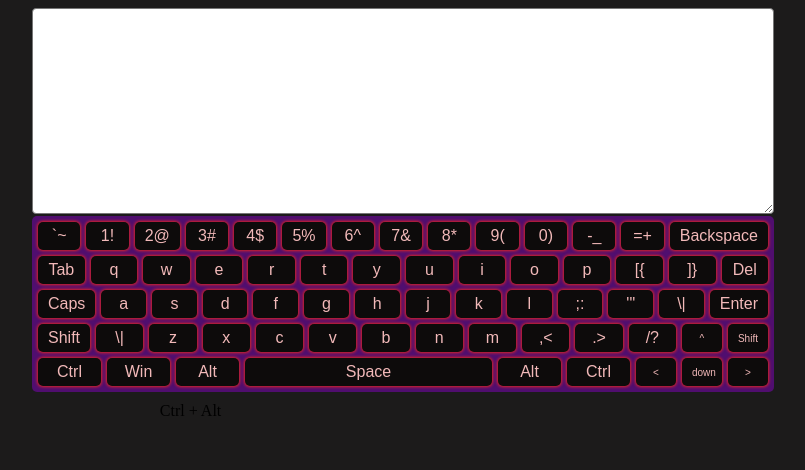
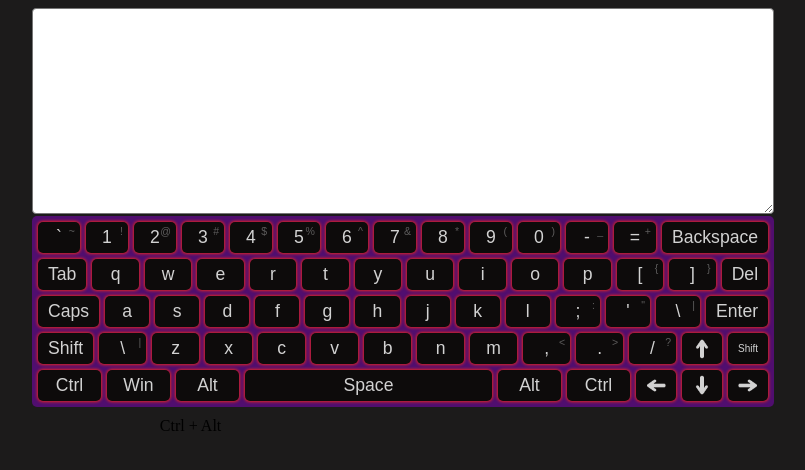
Before and after one commit to dzinrai/virtual-keyboard, a plain HTML site: page index.html in a window 1280 px wide. Shown: the whole page, without its empty margins (237-1042 px from the left). Drawn offline with Linux system fonts and the light colour scheme.

Commit message:
feat: add styles for arrows and shiftvalues

```diff
--- a/style.css
+++ b/style.css
@@ -32,13 +32,14 @@ body {
     flex-wrap: nowrap;
 }
 .keyboard__button {
+    position: relative;
     padding: 5px 10px;
     margin: 3px;
     border-radius: 5px;
     border: none;
-    font-size: 16px;
+    font-size: 1.1em;
     outline: none;
-    color: #f2b9b9;
+    color: #d2d2d2;
     background-color: #0d0b0b;
     cursor: pointer;
     box-shadow: 0px 0px 3px 1px #dd2424;
@@ -56,9 +57,6 @@ body {
 .button__space {
     flex: 1 0 30%;
 }
-.button__arrowup {
-    /*background: ;*/
-}
 .button__arrowup,
 .button__arrowleft,
 .button__arrowright,
@@ -69,7 +67,45 @@ body {
     max-width: 40px;
     font-size: 10px;
 }
+.button__arrowup span,
+.button__arrowleft span,
+.button__arrowright span,
+.button__arrowdown span {
+    visibility: hidden;
+}
+.button__arrowup::before,
+.button__arrowleft::before,
+.button__arrowright::before,
+.button__arrowdown::before {
+    position: absolute;
+    display: block;
+    content: '';
+    top: 0;
+    left: 0;
+    width: 100%;
+    height: 100%;
+    background-image: url(./assets/arrow.png);
+    background-repeat: no-repeat;
+    background-size: 20px;
+    background-position: 10px;
+}
+.button__arrowleft::before {
+    transform: rotate(-90deg);
+}
+.button__arrowright::before {
+    transform: rotate(90deg);
+}
+.button__arrowdown::before {
+    transform: rotate(180deg);
+}
 .info {
     width: 38vw;
     margin: 10px auto 2px;
 }
+.keyboard__button span:last-child {
+    position: absolute;
+    top: 3px;
+    right: 5px;
+    font-size: 0.6em;
+    opacity: 0.4;
+}
```
Also changed, not shown: assets/arrow.png (added).
